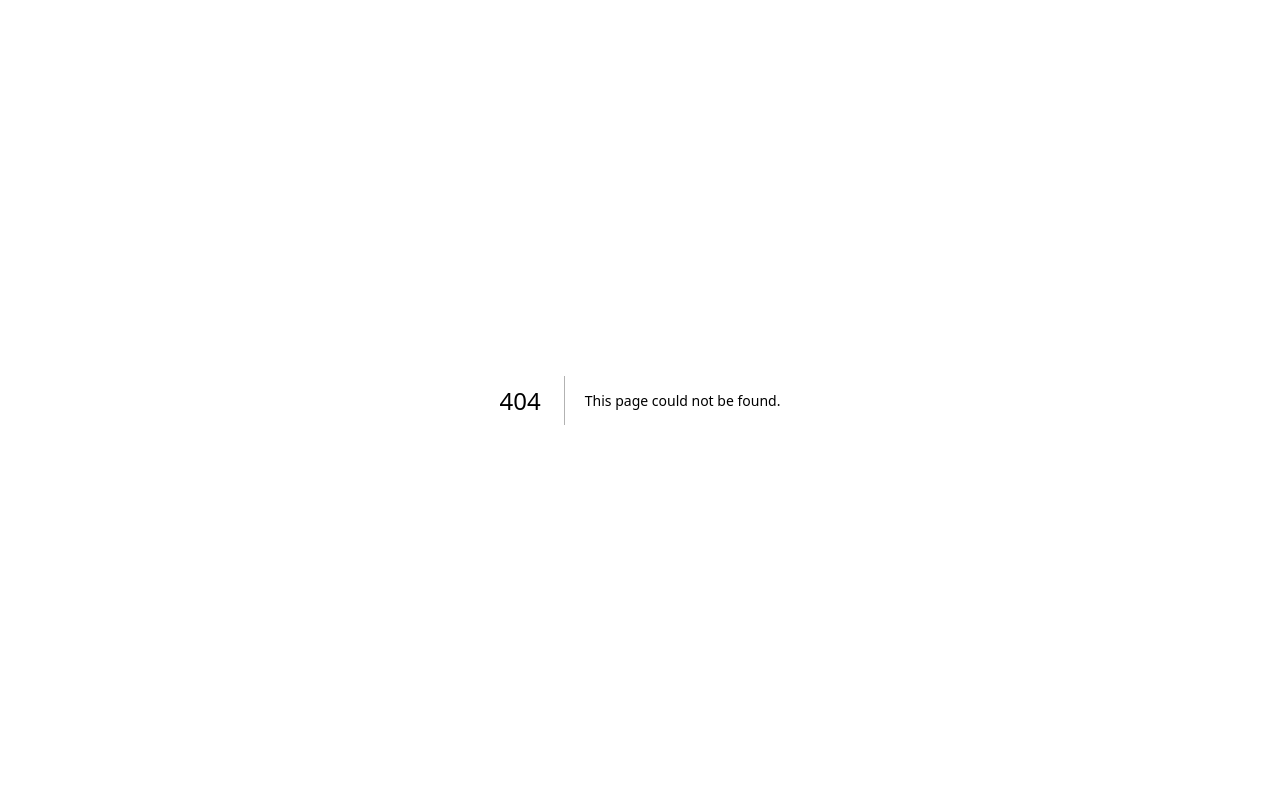
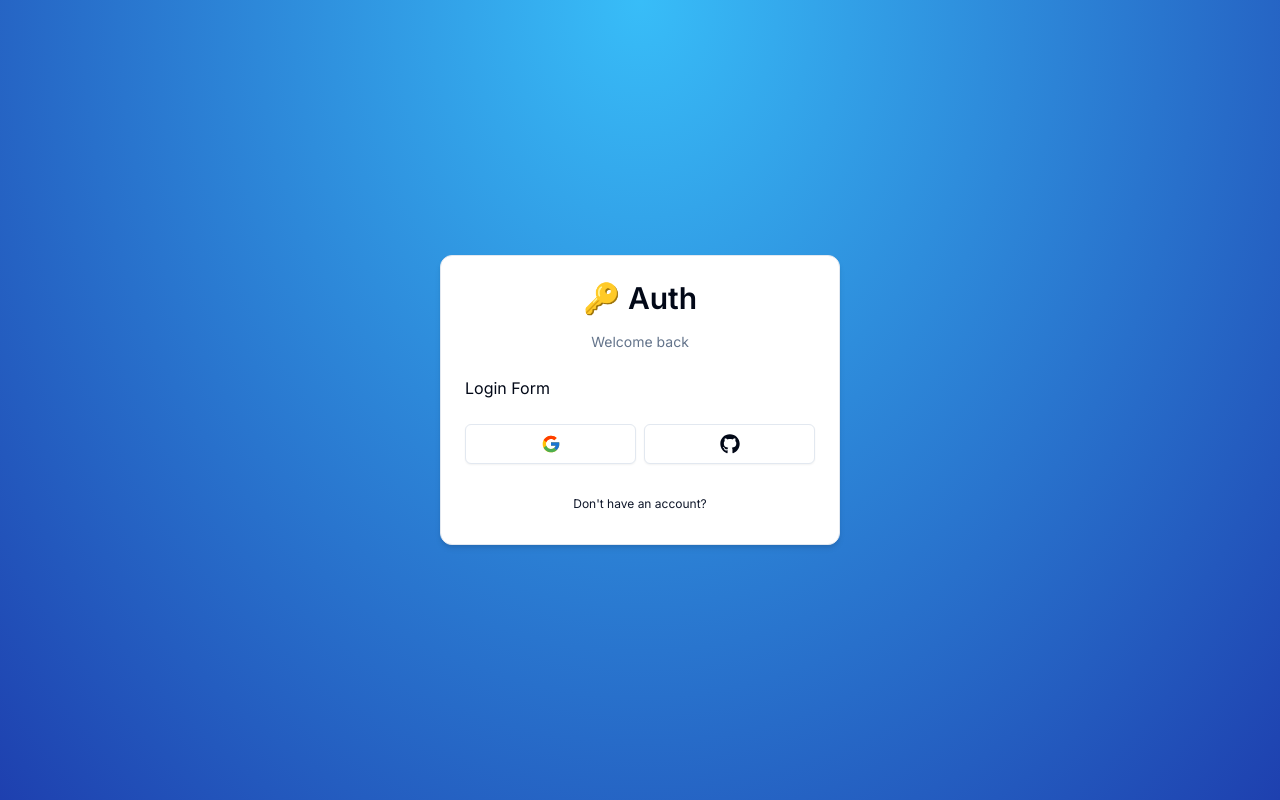
Before and after one commit to Sellucas/next-auth-v5, a Next.js app: page /auth/login in a window 1280 px wide. Before the commit this address had no page. Built offline with nearby package versions, Linux system fonts and the light colour scheme.

Commit message:
feat: card wrapper

```diff
--- /dev/null
+++ b/app/auth/layout.tsx
@@ -0,0 +1,7 @@
+const AuthLayout = ({ children }: { children: React.ReactNode }) => {
+  return (
+    <div className="h-full flex items-center justify-center bg-[radial-gradient(ellipse_at_top,_var(--tw-gradient-stops))] from-sky-400 to-blue-800">{children}</div>
+  );
+};
+
+export default AuthLayout
--- /dev/null
+++ b/app/auth/login/page.tsx
@@ -0,0 +1,7 @@
+import { LoginForm } from "@/components/auth/login-form";
+
+const LoginPage = () => {
+  return <LoginForm />;
+};
+
+export default LoginPage;
--- /dev/null
+++ b/components/auth/back-button.tsx
@@ -0,0 +1,17 @@
+"use client";
+
+import Link from "next/link";
+import { Button } from "../ui/button";
+
+interface BackButtonProps {
+  href: string;
+  label: string;
+}
+
+export const BackButton = ({ href, label }: BackButtonProps) => {
+  return (
+    <Button variant={"link"} className="font-normal w-full" size={"sm"} asChild>
+      <Link href={href}>{label}</Link>
+    </Button>
+  );
+};
--- /dev/null
+++ b/components/auth/card-wrapper.tsx
@@ -0,0 +1,39 @@
+"use client";
+
+import { Card, CardContent, CardFooter, CardHeader } from "../ui/card";
+import { BackButton } from "./back-button";
+import { Header } from "./header";
+import { Social } from "./social";
+
+interface CardWrapperProps {
+  children: React.ReactNode;
+  headerLabel: string;
+  backButtonLabel: string;
+  backButtonHref: string;
+  showSocial?: boolean;
+}
+
+export const CardWrapper = ({
+  children,
+  headerLabel,
+  backButtonHref,
+  backButtonLabel,
+  showSocial,
+}: CardWrapperProps) => {
+  return (
+    <Card className="w-[400px] shadow-md">
+      <CardHeader>
+        <Header label={headerLabel} />
+      </CardHeader>
+      <CardContent>{children}</CardContent>
+      {showSocial && (
+        <CardFooter>
+          <Social />
+        </CardFooter>
+      )}
+      <CardFooter>
+        <BackButton label={backButtonLabel} href={backButtonHref} />
+      </CardFooter>
+    </Card>
+  );
+};
--- /dev/null
+++ b/components/auth/header.tsx
@@ -0,0 +1,18 @@
+import { Poppins } from "next/font/google";
+
+import { cn } from "@/lib/utils";
+
+const font = Poppins({ subsets: ["latin"], weight: ["600"] });
+
+interface HeaderProps {
+  label: string;
+}
+
+export const Header = ({ label }: HeaderProps) => {
+  return (
+    <div className="w-full flex flex-col gap-y-4 items-center justify-center">
+      <h1 className={cn("text-3xl font-semibold")}>🔑 Auth</h1>
+      <p className="text-muted-foreground text-sm">{label}</p>
+    </div>
+  );
+};
--- /dev/null
+++ b/components/auth/login-form.tsx
@@ -0,0 +1,14 @@
+import { CardWrapper } from "./card-wrapper";
+
+export const LoginForm = () => {
+  return (
+    <CardWrapper
+      headerLabel="Welcome back"
+      backButtonLabel="Don't have an account?"
+      backButtonHref="/auth/register"
+      showSocial
+    >
+      Login Form
+    </CardWrapper>
+  );
+};
--- /dev/null
+++ b/components/auth/social.tsx
@@ -0,0 +1,28 @@
+"use client";
+
+import { FcGoogle } from "react-icons/fc";
+import { FaGithub } from "react-icons/fa";
+import { Button } from "../ui/button";
+
+export const Social = () => {
+  return (
+    <div className="flex items-center w-full gap-x-2">
+      <Button
+        size={"lg"}
+        className="w-full"
+        variant={"outline"}
+        onClick={() => {}}
+      >
+        <FcGoogle className="h-5 w-5"/>
+      </Button>
+      <Button
+        size={"lg"}
+        className="w-full"
+        variant={"outline"}
+        onClick={() => {}}
+      >
+        <FaGithub className="h-5 w-5"/>
+      </Button>
+    </div>
+  );
+};
--- /dev/null
+++ b/components/ui/card.tsx
@@ -0,0 +1,76 @@
+import * as React from "react"
+
+import { cn } from "@/lib/utils"
+
+const Card = React.forwardRef<
+  HTMLDivElement,
+  React.HTMLAttributes<HTMLDivElement>
+>(({ className, ...props }, ref) => (
+  <div
+    ref={ref}
+    className={cn(
+      "rounded-xl border bg-card text-card-foreground shadow",
+      className
+    )}
+    {...props}
+  />
+))
+Card.displayName = "Card"
+
+const CardHeader = React.forwardRef<
+  HTMLDivElement,
+  React.HTMLAttributes<HTMLDivElement>
+>(({ className, ...props }, ref) => (
+  <div
+    ref={ref}
+    className={cn("flex flex-col space-y-1.5 p-6", className)}
+    {...props}
+  />
+))
+CardHeader.displayName = "CardHeader"
+
+const CardTitle = React.forwardRef<
+  HTMLParagraphElement,
+  React.HTMLAttributes<HTMLHeadingElement>
+>(({ className, ...props }, ref) => (
+  <h3
+    ref={ref}
+    className={cn("font-semibold leading-none tracking-tight", className)}
+    {...props}
+  />
+))
+CardTitle.displayName = "CardTitle"
+
+const CardDescription = React.forwardRef<
+  HTMLParagraphElement,
+  React.HTMLAttributes<HTMLParagraphElement>
+>(({ className, ...props }, ref) => (
+  <p
+    ref={ref}
+    className={cn("text-sm text-muted-foreground", className)}
+    {...props}
+  />
+))
+CardDescription.displayName = "CardDescription"
+
+const CardContent = React.forwardRef<
+  HTMLDivElement,
+  React.HTMLAttributes<HTMLDivElement>
+>(({ className, ...props }, ref) => (
+  <div ref={ref} className={cn("p-6 pt-0", className)} {...props} />
+))
+CardContent.displayName = "CardContent"
+
+const CardFooter = React.forwardRef<
+  HTMLDivElement,
+  React.HTMLAttributes<HTMLDivElement>
+>(({ className, ...props }, ref) => (
+  <div
+    ref={ref}
+    className={cn("flex items-center p-6 pt-0", className)}
+    {...props}
+  />
+))
+CardFooter.displayName = "CardFooter"
+
+export { Card, CardHeader, CardFooter, CardTitle, CardDescription, CardContent }
--- a/package.json
+++ b/package.json
@@ -16,6 +16,7 @@
     "next": "14.1.0",
     "react": "^18",
     "react-dom": "^18",
+    "react-icons": "^5.0.1",
     "tailwind-merge": "^2.2.0",
     "tailwindcss-animate": "^1.0.7"
   },
```
Also changed, not shown: 1 other file (tests, documents, lock files or other folders).
